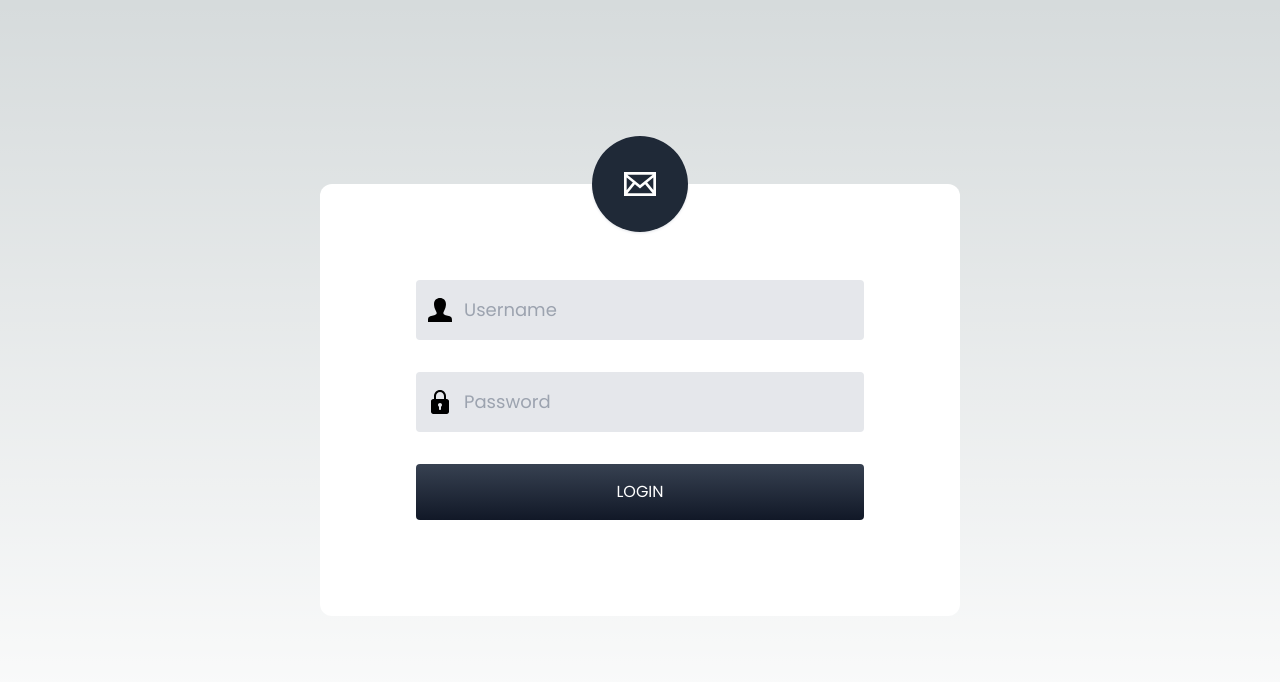
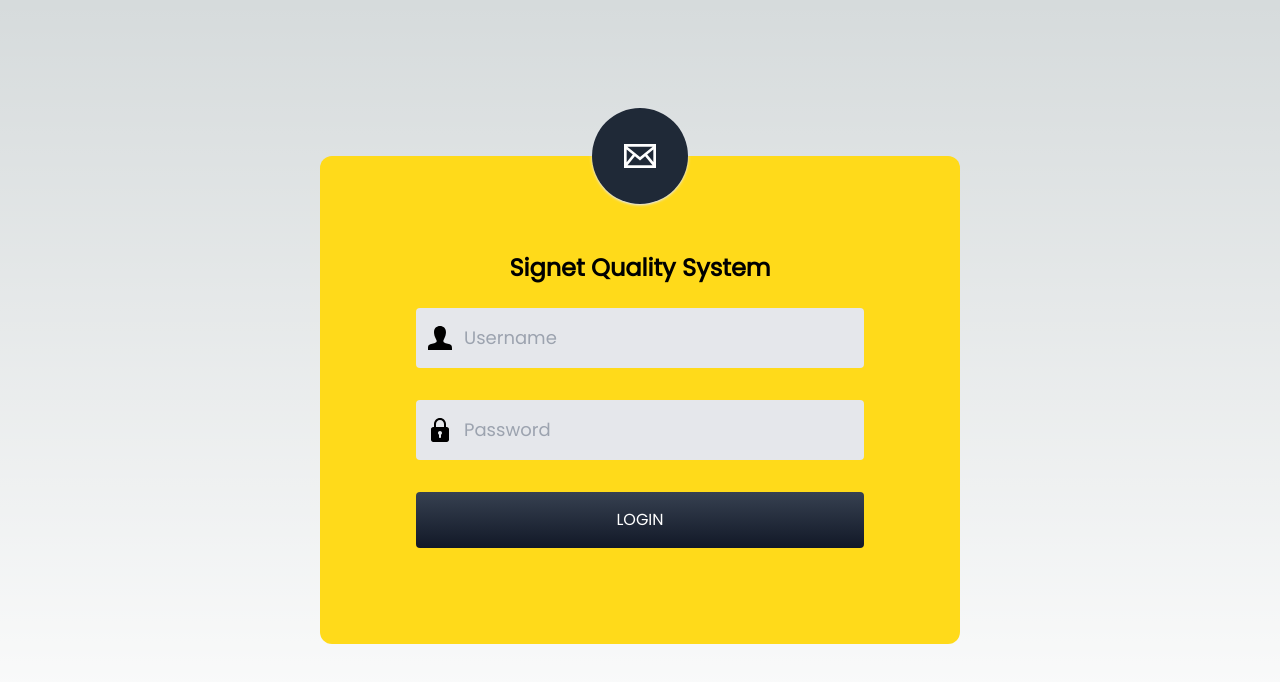
Before and after one commit to astonmedia/quality-control, a Next.js app: page /login in a window 1280 px wide. Shown: the top 682 px of the page. Built offline with nearby package versions, Linux system fonts and the light colour scheme.

Commit message:
added signet yellow to tailwind config

```diff
--- a/src/app/login/page.tsx
+++ b/src/app/login/page.tsx
@@ -1,21 +1,25 @@
 "use client";
+import React from "react";
 import { useRouter } from "next/navigation";
 const Login = () => {
   const router = useRouter();
-  const onSubmit = (e: React.ChangeEvent<HTMLInputElement>) => {
+  const onSubmit = (e: React.FormEvent<HTMLFormElement>) => {
     e.preventDefault();
     router.push("/");
   };
 
   return (
     <div className="flex flex-row min-h-screen justify-center items-center">
-      <div className="bg-white lg:w-6/12 md:w-7/12 w-8/12 shadow-3xl rounded-xl">
+      <div className="bg-signet_yellow lg:w-6/12 md:w-7/12 w-8/12 shadow-3xl rounded-xl">
         <div className="bg-gray-800 shadow shadow-gray-200 absolute left-1/2 transform -translate-x-1/2 -translate-y-1/2 rounded-full p-4 md:p-8">
           <svg width="32" height="32" viewBox="0 0 24 24" fill="#FFF">
             <path d="M0 3v18h24v-18h-24zm6.623 7.929l-4.623 5.712v-9.458l4.623 3.746zm-4.141-5.929h19.035l-9.517 7.713-9.518-7.713zm5.694 7.188l3.824 3.099 3.83-3.104 5.612 6.817h-18.779l5.513-6.812zm9.208-1.264l4.616-3.741v9.348l-4.616-5.607z" />
           </svg>
         </div>
         <form onSubmit={(e) => onSubmit(e)} className="p-12 md:p-24">
+          <div className="text-black flex justify-center mx-auto mb-6">
+            <h1 className="text-2xl font-bold">Signet Quality System</h1>
+          </div>
           <div className="flex items-center text-lg mb-6 md:mb-8 text-black">
             <svg className="absolute ml-3" width="24" viewBox="0 0 24 24">
               <path d="M20.822 18.096c-3.439-.794-6.64-1.49-5.09-4.418 4.72-8.912 1.251-13.678-3.732-13.678-5.082 0-8.464 4.949-3.732 13.678 1.597 2.945-1.725 3.641-5.09 4.418-3.073.71-3.188 2.236-3.178 4.904l.004 1h23.99l.004-.969c.012-2.688-.092-4.222-3.176-4.935z" />
--- a/tailwind.config.ts
+++ b/tailwind.config.ts
@@ -1,20 +1,23 @@
-import type { Config } from 'tailwindcss'
+import type { Config } from "tailwindcss";
 
 const config: Config = {
   content: [
-    './src/pages/**/*.{js,ts,jsx,tsx,mdx}',
-    './src/components/**/*.{js,ts,jsx,tsx,mdx}',
-    './src/app/**/*.{js,ts,jsx,tsx,mdx}',
+    "./src/pages/**/*.{js,ts,jsx,tsx,mdx}",
+    "./src/components/**/*.{js,ts,jsx,tsx,mdx}",
+    "./src/app/**/*.{js,ts,jsx,tsx,mdx}",
   ],
   theme: {
     extend: {
       backgroundImage: {
-        'gradient-radial': 'radial-gradient(var(--tw-gradient-stops))',
-        'gradient-conic':
-          'conic-gradient(from 180deg at 50% 50%, var(--tw-gradient-stops))',
+        "gradient-radial": "radial-gradient(var(--tw-gradient-stops))",
+        "gradient-conic":
+          "conic-gradient(from 180deg at 50% 50%, var(--tw-gradient-stops))",
+      },
+      colors: {
+        signet_yellow: "#FFDA1A",
       },
     },
   },
   plugins: [],
-}
-export default config
+};
+export default config;
```
